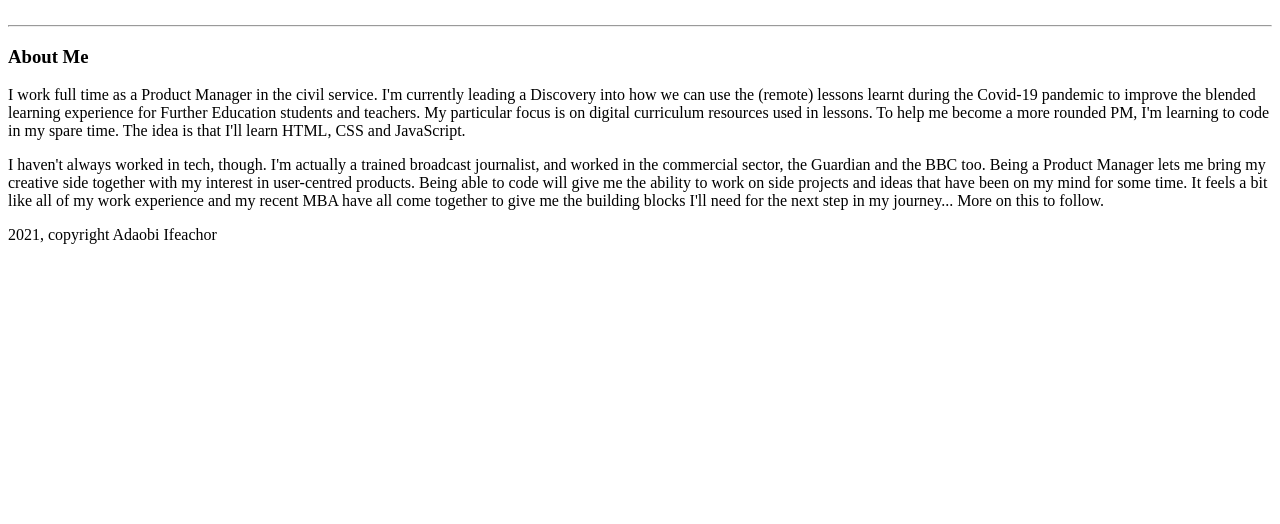
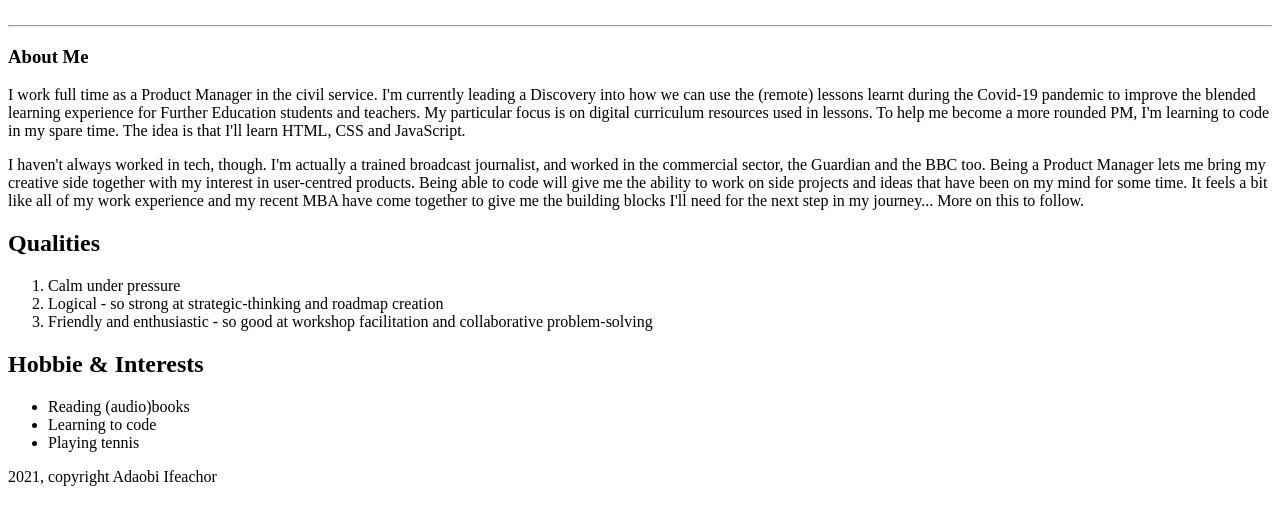
Before and after one commit to adaobimedia/portfolio, a plain HTML site: page index.html in a window 1280 px wide. Shown: the part 128-652 px from the top of the page. Drawn offline with Linux system fonts and the light colour scheme.

Commit message:
Added two new sections: Qualities, Hobbies & Interests. Used lists to add detail under both

```diff
--- a/index.html
+++ b/index.html
@@ -14,7 +14,25 @@
 <section>
 <h3>About Me</h3>
 <p>I work full time as a Product Manager in the civil service. I'm currently leading a Discovery into how we can use the (remote) lessons learnt during the Covid-19 pandemic to improve the blended learning experience for Further Education students and teachers. My particular focus is on digital curriculum resources used in lessons. To help me become a more rounded PM, I'm learning to code in my spare time. The idea is that I'll learn HTML, CSS and JavaScript.</p>
-<p>I haven't always worked in tech, though. I'm actually a trained broadcast journalist, and worked in the commercial sector, the Guardian and the BBC too. Being a Product Manager lets me bring my creative side together with my interest in user-centred products. Being able to code will give me the ability to work on side projects and ideas that have been on my mind for some time. It feels a bit like all of my work experience and my recent MBA have all come together to give me the building blocks I'll need for the next step in my journey... More on this to follow.</p>
+<p>I haven't always worked in tech, though. I'm actually a trained broadcast journalist, and worked in the commercial sector, the Guardian and the BBC too. Being a Product Manager lets me bring my creative side together with my interest in user-centred products. Being able to code will give me the ability to work on side projects and ideas that have been on my mind for some time. It feels a bit like all of my work experience and my recent MBA have come together to give me the building blocks I'll need for the next step in my journey... More on this to follow.</p>
+</section>
+
+<section>
+    <h2>Qualities</h2>
+    <ol>
+        <li>Calm under pressure</li>
+        <li>Logical - so strong at strategic-thinking and roadmap creation</li>
+        <li>Friendly and enthusiastic - so good at workshop facilitation and collaborative problem-solving</li>
+    </ol>
+</section>
+
+<section>
+    <h2>Hobbie & Interests</h2>
+    <ul>
+        <li>Reading (audio)books</li>
+        <li>Learning to code</li>
+        <li>Playing tennis</li>
+    </ul>
 </section>
         </main>
 <footer>
```
